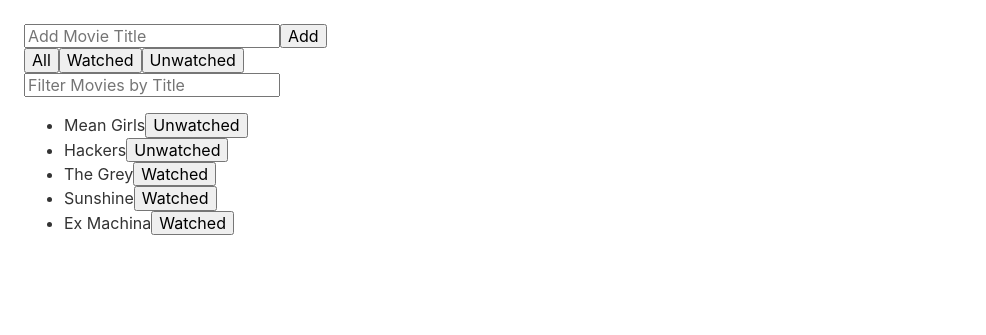
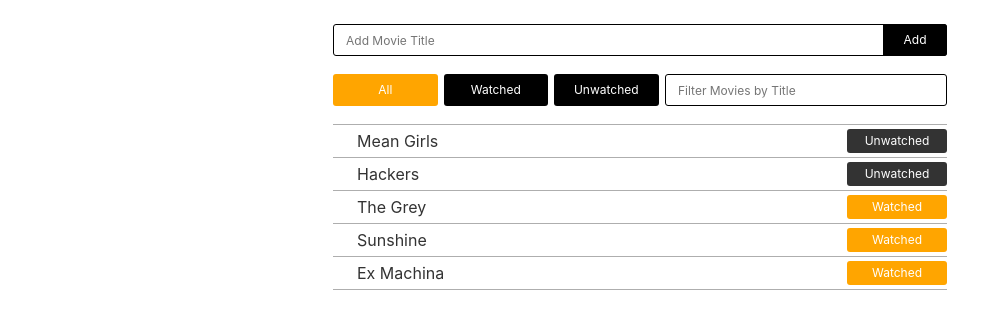
Before and after one commit to mjcampagna/react-movie-list, a React app: page / in a window 1280 px wide. Shown: the whole page, without its empty margins (0-986 px from the left). Built offline with nearby package versions, Linux system fonts and the light colour scheme.

Commit message:
Styling and layout

```diff
--- a/src/app.css
+++ b/src/app.css
@@ -13,5 +13,134 @@ body {
   box-sizing: border-box;
   height: 100%;
   margin: 0;
+  padding: 0;
+}
+
+#app {
+  margin: 0 auto;
+  max-width: 614px;
   padding: 24px;
 }
+
+form {
+  margin-bottom: 1.125rem;
+  position: relative;
+  width: 100%;
+}
+
+input {
+  outline: none;
+}
+
+button {
+  cursor: pointer;
+  outline: none;
+}
+
+form input[type="text"] {
+  border: 1px solid #000;
+  border-radius: 3px;
+  box-sizing: border-box;
+  line-height: calc(2rem - 2px);
+  padding: 0 12px;
+  width: 100%;
+}
+
+form input[type="text"]::placeholder {
+  transform: scale(0.75);
+  transform-origin: 0% 50%;
+}
+
+form input[type="text"] ~ button {
+  background-color: #000000;
+  border: none;
+  border-top-right-radius: 3px;
+  border-bottom-right-radius: 3px;
+  color: #ffffff;
+  font-size: 0.75rem;
+  padding: 0 12px;
+  line-height: 2rem;
+  position: absolute; top: 0; right: 0;
+  width: 64px;
+}
+
+form input[type="text"]:focus {
+  border-color: orange;
+}
+
+form input[type="text"]:focus ~ button {
+  background-color: orange;
+}
+
+#movieAdd input[type="text"] {
+  padding-right: 76px;
+}
+
+#movieSearch {
+  font-size: 0;
+  margin-bottom: 1.125rem;
+  width: 100%;
+}
+
+#movieSearch > button {
+  background-color: #000000;
+  border: none;
+  border-radius: 3px;
+  color: #ffffff;
+  font-size: 0.75rem;
+  margin-right: 6px;
+  padding: 0;
+  line-height: 2rem;
+  text-align: center;
+  width: calc(18% - 6px);
+}
+
+#movieSearch > button.active {
+  background-color: orange;
+}
+
+#movieSearch > button,
+#movieSearch > form {
+  display: inline-block;
+  vertical-align: top;
+}
+
+#movieSearch > form {
+  display: inline-block;
+  font-size: 1rem;
+  margin: 0;
+  width: 46%;
+}
+
+ul#movieList {
+  border-top: 1px solid #aeaeae;
+  margin: 0 0 1.125rem;
+  padding: 0;
+}
+
+ul#movieList li {
+  border-bottom: 1px solid #aeaeae;
+  line-height: 2rem;
+  list-style: none;
+  margin: 0;
+  padding: 0 112px 0 24px;
+  position: relative;
+}
+
+ul#movieList button {
+  background-color: #333;
+  border: none;
+  border-radius: 3px;
+  color: #ffffff;
+  font-size: 0.75rem;
+  line-height: 1.5rem;
+  margin-top: -0.75rem;
+  padding: 0 12px;
+  position: absolute; top: 50%; right: 0;
+  text-align: center;
+  width: 100px;
+}
+
+ul#movieList button.watched {
+  background-color: orange;
+}
--- a/src/components/app.js
+++ b/src/components/app.js
@@ -113,6 +113,7 @@ class App extends Component {
       <MovieList
         movies={this.state.moviesDisplayed}
         search={this.state.search}
+        watchedFilter={this.state.watchedFilter}
         newMovieTitle={this.state.newMovieTitle}
         handleSearchOnChange={this.handleSearchOnChange.bind(this)}
         handleSearchOnSubmit={this.handleSearchOnSubmit.bind(this)}
--- a/src/components/movieAdd.js
+++ b/src/components/movieAdd.js
@@ -1,9 +1,9 @@
 import React, {Component} from 'react';
 
-class AddMovie extends Component {
+class MovieAdd extends Component {
 	render() {
 		return (
-			<form onSubmit={(e) => this.props.handleAddMovieOnSubmit(e)}>
+			<form id="movieAdd" onSubmit={(e) => this.props.handleAddMovieOnSubmit(e)}>
 				<input type="text" id="addMovie" placeholder="Add Movie Title"
 					onChange={(e) => this.props.handleAddMovieOnChange(e)}
 				/>
@@ -13,4 +13,4 @@ class AddMovie extends Component {
 		)
 	} // render
 };
-export default AddMovie;
+export default MovieAdd;
--- a/src/components/movieList.js
+++ b/src/components/movieList.js
@@ -24,6 +24,7 @@ class MovieList extends Component {
 
         <MovieSearch
           search={this.props.search}
+          watchedFilter={this.props.watchedFilter}
           handleSearchOnChange={this.props.handleSearchOnChange}
           handleSearchOnSubmit={this.props.handleSearchOnSubmit}
           handleWatchedFilterOnClick={this.props.handleWatchedFilterOnClick}
--- a/src/components/movieListLi.js
+++ b/src/components/movieListLi.js
@@ -13,7 +13,7 @@ class MovieListLi extends Component {
 		return (
 			<li>
 				<span className="movie-title">{this.props.movie.title}</span>
-				<button type="button" onClick={(e) => this.props.handleWatchedButtonOnClick(e, this.props.movie.index)}>{this.props.movie.watched ? 'Watched' : 'Unwatched'}</button>
+				<button type="button" className={this.props.movie.watched ? 'watched' : 'unwatched'} onClick={(e) => this.props.handleWatchedButtonOnClick(e, this.props.movie.index)}>{this.props.movie.watched ? 'Watched' : 'Unwatched'}</button>
 			</li>
 		)
 	} // render
--- a/src/components/movieSearch.js
+++ b/src/components/movieSearch.js
@@ -1,13 +1,25 @@
 import React, {Component} from 'react';
 
 class MovieSearch extends Component {
+  constructor(props) {
+    super(props);
+
+    this.state = {
+      active: 'all'
+    }
+  } // constructor
+
+  setActiveButton(event) {
+    this.props.handleWatchedFilterOnClick(event);
+  }
+
   render() {
     return (
-      <div>
+      <div id="movieSearch">
 
-        <button type="button" value="all" onClick={(e) => this.props.handleWatchedFilterOnClick(e)}>All</button>
-				<button type="button" value="watched" onClick={(e) => this.props.handleWatchedFilterOnClick(e)}>Watched</button>
-				<button type="button" value="unwatched" onClick={(e) => this.props.handleWatchedFilterOnClick(e)}>Unwatched</button>
+        <button type="button" value="all" className={this.props.watchedFilter === 'all' ? 'active' : ''} onClick={(e) => this.props.handleWatchedFilterOnClick(e)}>All</button>
+        <button type="button" value="watched" className={this.props.watchedFilter === true ? 'active' : ''} onClick={(e) => this.props.handleWatchedFilterOnClick(e)}>Watched</button>
+        <button type="button" value="unwatched" className={this.props.watchedFilter === false ? 'active' : ''} onClick={(e) => this.props.handleWatchedFilterOnClick(e)}>Unwatched</button>
 
         <form onSubmit={(e) => this.props.handleSearchOnSubmit(e)}>
           <input type="text" id="searchMovieList" placeholder="Filter Movies by Title"
@@ -18,13 +30,6 @@ class MovieSearch extends Component {
       </div>
     )
 
-    // return (
-    //   <form onSubmit={(e) => this.props.handleSearchSubmit(e)}>
-    //     <input type="text" id="searchMovieList" value={this.props.search}
-    //       onChange={(e) => this.props.handleSearchOnChange(e)}
-    //     /><label htmlFor="searchMovieList">Filter Movies</label>
-    //   </form>
-    // )
   } // render
 };
 export default MovieSearch;
```
